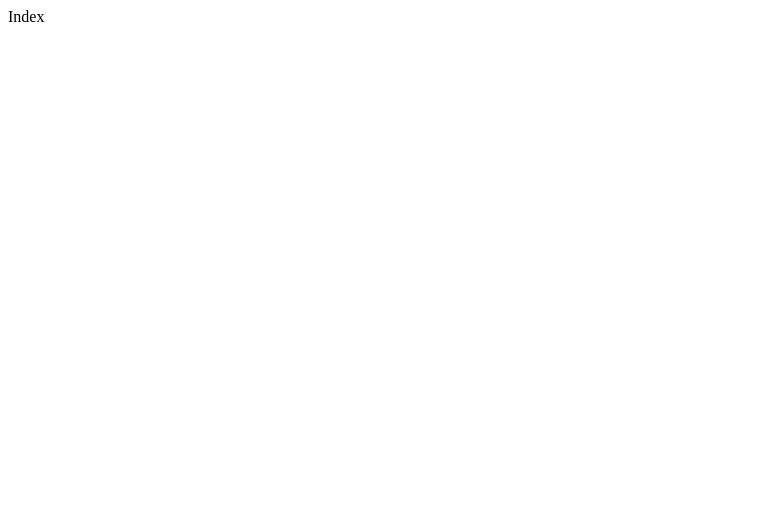
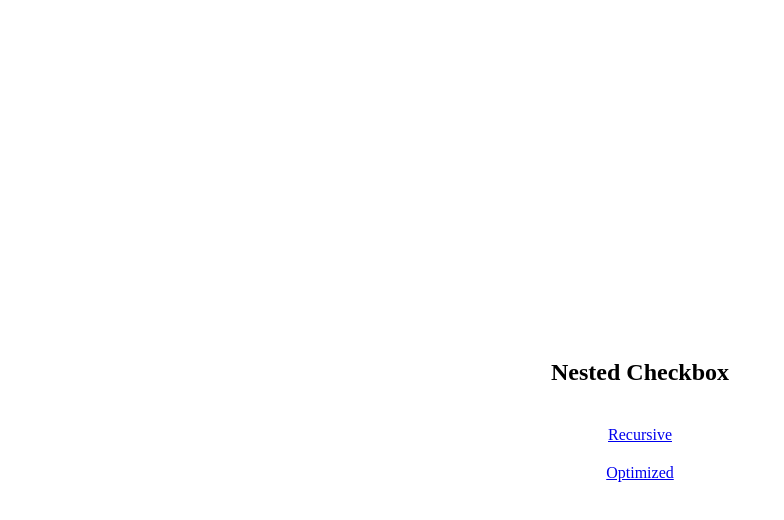
Before and after one commit to incognitokshitij/react-playground, a React (Vite) app: page /nested-checkbox in a window 1280 px wide. Shown: the top 520 px of the page, without its empty margins (0-784 px from the left). Built offline with nearby package versions, Linux system fonts and the light colour scheme.

Commit message:
configure recursive and optmised checkbox setup

```diff
--- a/src/nestedCheckbox/Index.jsx
+++ b/src/nestedCheckbox/Index.jsx
@@ -5,7 +5,24 @@ import Recursive from "./recursive/Recursive";
 import Optimized from "./optimised/Optimized";
 
 function Index() {
-  return <div>Index</div>;
+  return (
+    <Routes>
+      <Route
+        path="/"
+        element={
+          <div className="container">
+            <div className="container-view">
+              <div className="heading">Nested Checkbox</div>
+              <Link to="/nested-checkbox/recursive">Recursive</Link>
+              <Link to="/nested-checkbox/optimized">Optimized</Link>
+            </div>
+          </div>
+        }
+      />
+      <Route path="/recursive" element={<Recursive />} />
+      <Route path="/optimized" element={<Optimized />} />
+    </Routes>
+  );
 }
 
 export default Index;
--- a/src/nestedCheckbox/recursive/Recursive.jsx
+++ b/src/nestedCheckbox/recursive/Recursive.jsx
@@ -1,24 +1,7 @@
 import React from "react";
 
 function Recursive() {
-  return (
-    <Routes>
-      <Route
-        path="/"
-        element={
-          <div className="container">
-            <div className="container-view">
-              <div className="heading">Nested Checkbox</div>
-              <Link to="/nestedCheckbox/recursive">Recursive</Link>
-              <Link to="/nestedCheckbox/optimized">Optimized</Link>
-            </div>
-          </div>
-        }
-      />
-      <Route path="/recursive" element={<Recursive />} />
-      <Route path="/optimized" element={<Optimized />} />
-    </Routes>
-  );
+  return <div>Recursive</div>;
 }
 
 export default Recursive;
--- a/src/route.jsx
+++ b/src/route.jsx
@@ -48,6 +48,7 @@ let pages = [
     name: "nested checkbox",
     path: "/nested-checkbox",
     component: NestedCheckBox,
+    hasNestedRoutes: true,
   },
 ];
 
@@ -68,7 +69,11 @@ function RoutesPage() {
     <Routes>
       <Route path="/" element={<Home />} />
       {pages.map((page) => (
-        <Route key={page.name} path={page.path} element={<page.component />} />
+        <Route
+          key={page.name}
+          path={page.hasNestedRoutes ? `${page.path}/*` : page.path}
+          element={<page.component />}
+        />
       ))}
     </Routes>
   );
```
